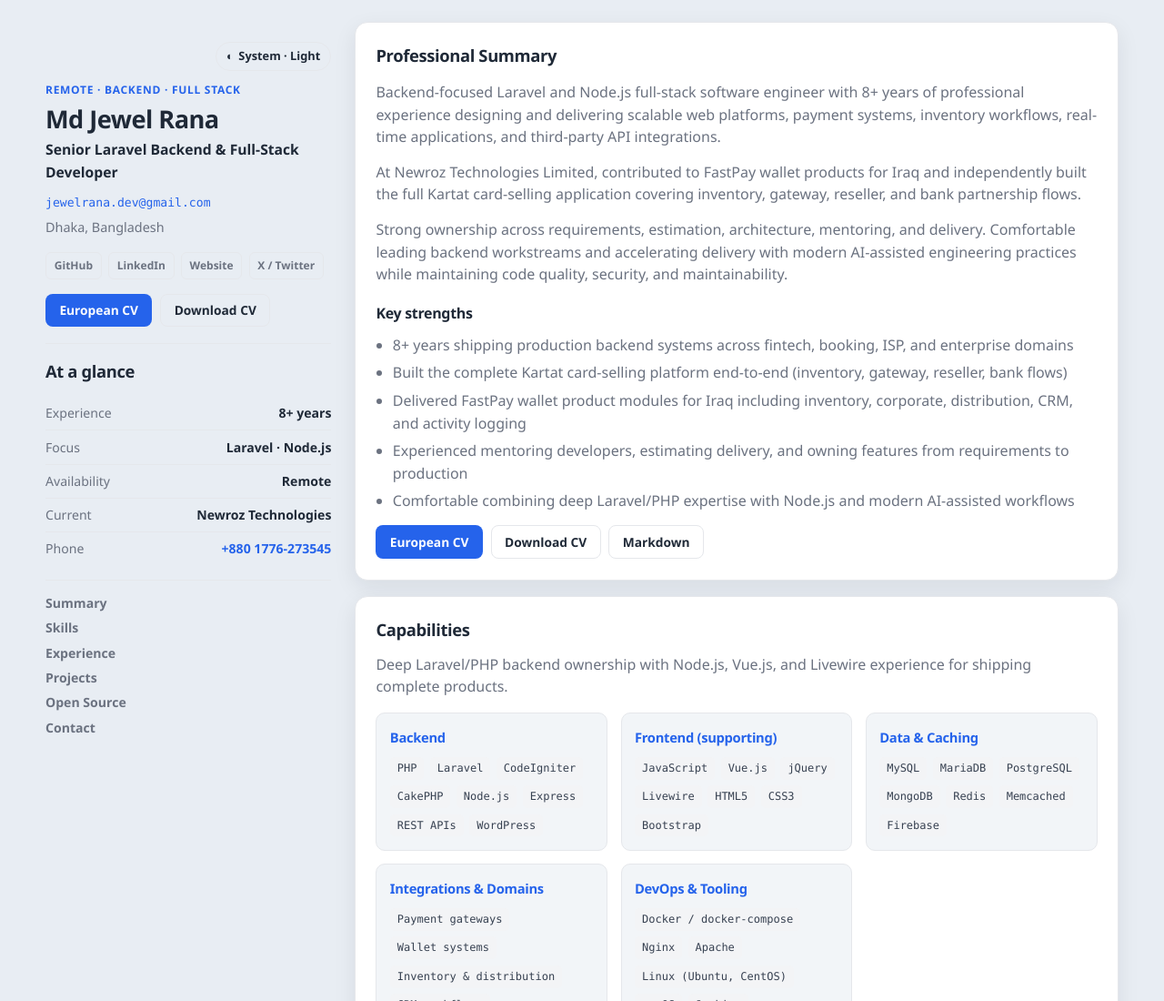
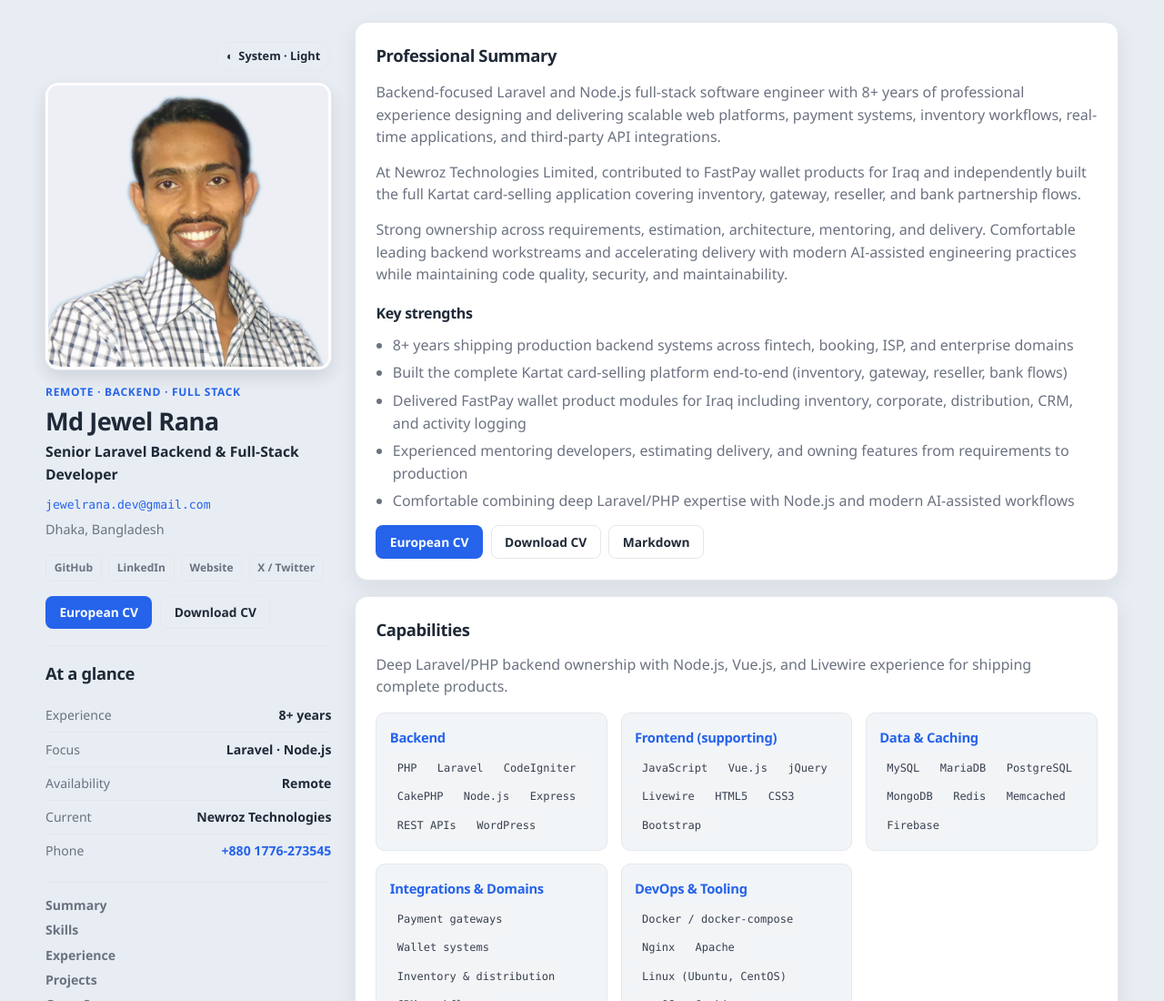
Before and after one commit to jewel-rana/jewel-rana.github.io, a website: page index.html in a window 1280 px wide. Shown: the top 1100 px of the page at 91% size. Drawn offline with Linux system fonts and the light colour scheme.

Commit message:
Added photo

```diff
--- a/assets/css/styles.css
+++ b/assets/css/styles.css
@@ -142,8 +142,30 @@ ul {
 
 .sidebar-top {
   display: flex;
-  justify-content: flex-end;
-  margin-bottom: 0.75rem;
+  flex-direction: column;
+  align-items: center;
+  gap: 0.85rem;
+  margin-bottom: 1rem;
+  text-align: center;
+}
+
+.sidebar-top .theme-toggle {
+  align-self: flex-end;
+}
+
+.profile-photo {
+  display: block;
+  width: 100%;
+  max-width: 100%;
+  height: auto;
+  aspect-ratio: 1;
+  object-fit: cover;
+  opacity: 0.88;
+  border: 3px solid var(--card);
+  border-radius: 14px;
+  box-shadow:
+    0 0 0 1px var(--line),
+    0 8px 20px rgba(15, 23, 42, 0.14);
 }
 
 .theme-toggle {
--- a/index.html
+++ b/index.html
@@ -42,6 +42,11 @@
             <span aria-hidden="true" data-theme-icon>◐</span>
             <span class="theme-label" data-theme-label>System</span>
           </button>
+          <img
+            class="profile-photo"
+            src="assets/images/profile.jpg"
+            alt="Portrait of Md Jewel Rana"
+          >
         </div>
 
         <p class="eyebrow">Remote · Backend · Full Stack</p>
```
Also changed, not shown: scripts/build-site.js (+15 -0 lines), tests/resume.test.js (+6 -1 lines), assets/images/profile.jpg (added), dist/assets/css/styles.css, dist/assets/images/profile.jpg (added), dist/index.html.
